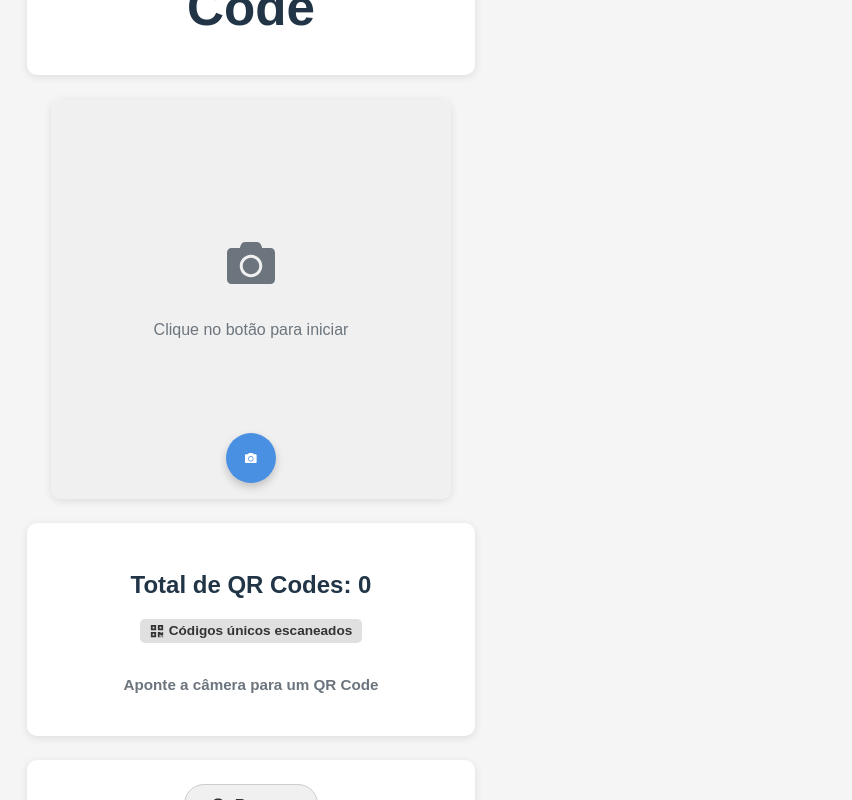
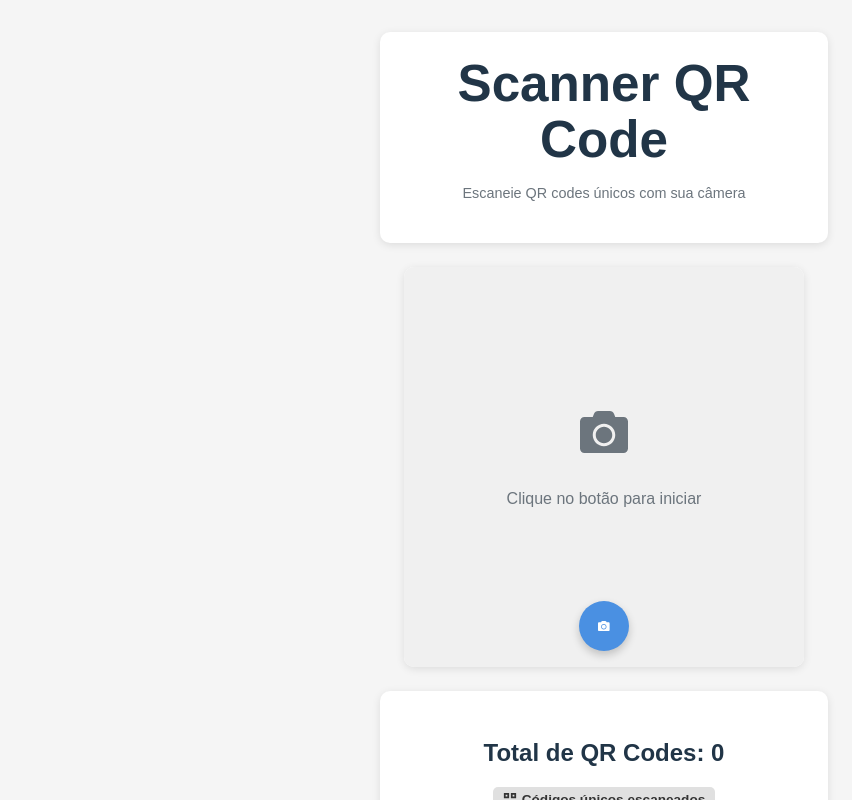
Before and after one commit to LucianoLouzada/qr-scanner-app, a React (Vite) app: page / in a window 1280 px wide. Shown: the whole page, without its empty margins (37-889 px from the left). Built offline with nearby package versions, Linux system fonts and the light colour scheme.

Commit message:
fix: solucao final de audio usando play() silencioso para garantir a liberacao no clique do usuario

```diff
--- a/src/App.jsx
+++ b/src/App.jsx
@@ -17,6 +17,12 @@ const CameraPlaceholderIcon = () => (
 const AUDIO_SUCCESS = '/audio/success.mp3';
 const AUDIO_REJECTED = '/audio/rejected.mp3';
 const VOLUME = 0.9; // Volume alto (0.0 a 1.0)
+
+// Instâncias de Áudio fora do componente para garantir que sejam carregadas uma vez
+const successAudio = new Audio(AUDIO_SUCCESS);
+successAudio.volume = VOLUME;
+const rejectedAudio = new Audio(AUDIO_REJECTED);
+rejectedAudio.volume = VOLUME;
 
 // Constantes de Status
 const STATUS_INITIAL = 'Aponte a câmera para um QR Code';
@@ -42,7 +48,7 @@ function App() {
 
     const [cameraOn, setCameraOn] = useState(false);
     const [statusMessage, setStatusMessage] = useState(STATUS_INITIAL);
-    // NOVO: Estado para rastrear se o áudio foi liberado pela interação do usuário
+    // Estado para rastrear se o áudio foi liberado pela interação do usuário
     const [audioUnlocked, setAudioUnlocked] = useState(false);
 
     // Efeito para Sincronizar o estado com o LocalStorage
@@ -54,13 +60,19 @@ function App() {
         }
     }, [scannedCodes]);
 
-    // Função para tocar o som com volume alto
-    const playSound = (audioPath) => {
-        const audio = new Audio(audioPath);
-        audio.volume = VOLUME;
-        audio.play().catch(error => {
-             console.log("Audio play failed (possible autoplay restriction):", error);
-        });
+    // Função para tocar o som: Apenas chama play() na instância pré-carregada
+    const playSound = (isSuccess) => {
+        if (audioUnlocked) {
+            const audio = isSuccess ? successAudio : rejectedAudio;
+
+            // Pausa e reseta a posição (currentTime) para garantir que possa tocar rapidamente
+            audio.pause();
+            audio.currentTime = 0;
+
+            audio.play().catch(error => {
+                 console.log("Audio play failed (possible restriction):", error);
+            });
+        }
     };
 
     // Função para iniciar o scanner
@@ -85,13 +97,10 @@ function App() {
 
                     // Lógica para Som e Status
                     if (isNewCode) {
-                        playSound(AUDIO_SUCCESS);
+                        playSound(true); // true = success
                         setStatusMessage(STATUS_SUCCESS);
                     } else {
-                        // Toca o som de rejeição apenas se o áudio estiver desbloqueado
-                        if (audioUnlocked) {
-                             playSound(AUDIO_REJECTED);
-                        }
+                        playSound(false); // false = rejected
                         setStatusMessage(STATUS_REJECTED);
                     }
 
@@ -134,18 +143,24 @@ function App() {
         return () => stopScanner();
     }, [cameraOn]);
 
-    const toggleCamera = () => {
-        // **SOLUÇÃO DE ÁUDIO PARA MOBILE**: Tenta desbloquear o áudio na primeira interação
+    const toggleCamera = async () => {
+        // **SOLUÇÃO FINAL DE ÁUDIO:** Toca o som silenciosamente na interação do usuário.
         if (!audioUnlocked) {
-            const audio = new Audio(AUDIO_SUCCESS);
-            audio.volume = 0.05; // Volume baixo
-            audio.play().then(() => {
+            try {
+                // Tenta tocar o som de sucesso com volume zero para liberar o áudio.
+                successAudio.volume = 0;
+                await successAudio.play();
+                successAudio.pause();
+                successAudio.currentTime = 0;
+                successAudio.volume = VOLUME; // Retorna ao volume normal para leituras futuras
+
                 setAudioUnlocked(true);
-                audio.pause(); // Pausa imediatamente após o desbloqueio
-                console.log("Áudio desbloqueado com a primeira interação.");
-            }).catch(error => {
-                console.warn("Falha ao tentar desbloquear áudio:", error);
-            });
+                console.log("Áudio desbloqueado pela última técnica de play silencioso.");
+            } catch (error) {
+                 // Se falhar (o que é raro aqui), apenas avança, o som pode funcionar depois.
+                 setAudioUnlocked(true);
+                 console.log("Áudio desbloqueado por fallback simples.");
+            }
         }
 
         setCameraOn((prev) => !prev);
@@ -166,7 +181,7 @@ function App() {
             {/* CARD 1: Título */}
             <div className="card app-header">
                 <h1>Scanner QR Code</h1>
-                <p></p>
+                <p>Escaneie QR codes únicos com sua câmera</p>
             </div>
 
             {/* CARD 2: Scanner / Placeholder */}
@@ -211,7 +226,7 @@ function App() {
             {/* CARD 4: Resetar */}
             <div className="card reset-card">
                 <button className="reset-btn" onClick={resetCount}>
-                    <AiOutlineReload size={18} style={{ marginRight: '8px' }} /> Resetar
+                    <AiOutlineReload size={18} style={{ marginRight: '8px' }} /> Resetar Contador
                 </button>
             </div>
 
--- a/src/App.scss
+++ b/src/App.scss
@@ -1,4 +1,4 @@
-// Variáveis básicas (Usando a última paleta de cores não-gradient, pois solicitou ignorar a alteração)
+// Variáveis básicas
 $primary-color: #4a90e2;
 $text-color: #333;
 $subtitle-color: #6c757d;
@@ -21,12 +21,17 @@ body, html {
     font-family: Arial, sans-serif;
     background: $app-bg;
 
-    // **SOLUÇÃO CRÍTICA PARA MOBILE VIEWPORT**
+    // **SOLUÇÃO DE VIEWPORT E FLEXBOX NO BODY PARA CENTRALIZAÇÃO TOTAL**
     height: 100%;
     min-height: 100vh;
-    overflow: hidden; /* Evita scroll desnecessário que desestabiliza a view */
-    position: fixed; /* Força o body a se comportar como a janela de visualização */
+    height: 100svh;
     width: 100%;
+    overflow: hidden;
+
+    // **NOVAS REGRAS PARA CENTRALIZAR O CONTEÚDO DO BODY**
+    display: flex;
+    justify-content: center; /* Centraliza horizontalmente o app-container */
+    align-items: flex-start; /* Alinha o app-container ao topo (para evitar centralização vertical estranha) */
 }
 
 .app-container {
@@ -34,23 +39,27 @@ body, html {
     flex-direction: column;
     align-items: center;
     padding: 2rem;
-    min-height: 100vh;
-    height: 100%; /* Garante que o container interno use o espaço total */
-    overflow-y: auto; /* Permite scrollar apenas o conteúdo dos cards, se necessário */
+    min-height: 100svh;
+    height: 100%;
+    overflow-y: auto;
     width: 100%;
+    max-width: 450px; /* Limita o tamanho máximo do container no PC */
     gap: 1.5rem;
-    padding-bottom: 5rem; /* Padding extra para visualizar o último card confortavelmente */
+    padding-bottom: 5rem;
 }
 
 .card {
     background: $card-bg;
     width: 100%;
     max-width: 400px;
+    /* Remover margin: 0 auto; dos cards, pois o align-items: center faz isso */
     border-radius: 10px;
     padding: 1.5rem;
     box-shadow: 0 2px 8px $card-shadow;
     text-align: center;
 }
+
+// ... (Restante dos estilos (app-header, qr-section, results-card, etc.) permanecem iguais)
 
 .app-header h1 {
     margin: 0 0 0.25rem 0;
@@ -60,7 +69,6 @@ body, html {
     font-size: 0.9rem;
 }
 
-// Estilos para o Scanner/Placeholder
 .scanner-card {
     padding: 0;
     overflow: hidden;
@@ -122,7 +130,6 @@ body, html {
     }
 }
 
-// Estilos para Resultados
 .results-card {
     .result {
         h2 {
@@ -161,7 +168,6 @@ body, html {
     }
 }
 
-// Estilos para Resetar
 .reset-card {
     .reset-btn {
         background: #f0f0f0;
@@ -181,7 +187,6 @@ body, html {
     }
 }
 
-// Estilos para Lista de Códigos
 .scanned-list {
     text-align: left;
     h3 {
@@ -201,11 +206,12 @@ body, html {
     }
 }
 
-// Estilos de Responsividade
 @media (max-width: 600px) {
     .app-container {
         padding: 1rem;
         gap: 1rem;
+        /* Remove max-width para que ocupe 100% da tela menor */
+        max-width: 100%;
     }
 
     .card {
```
